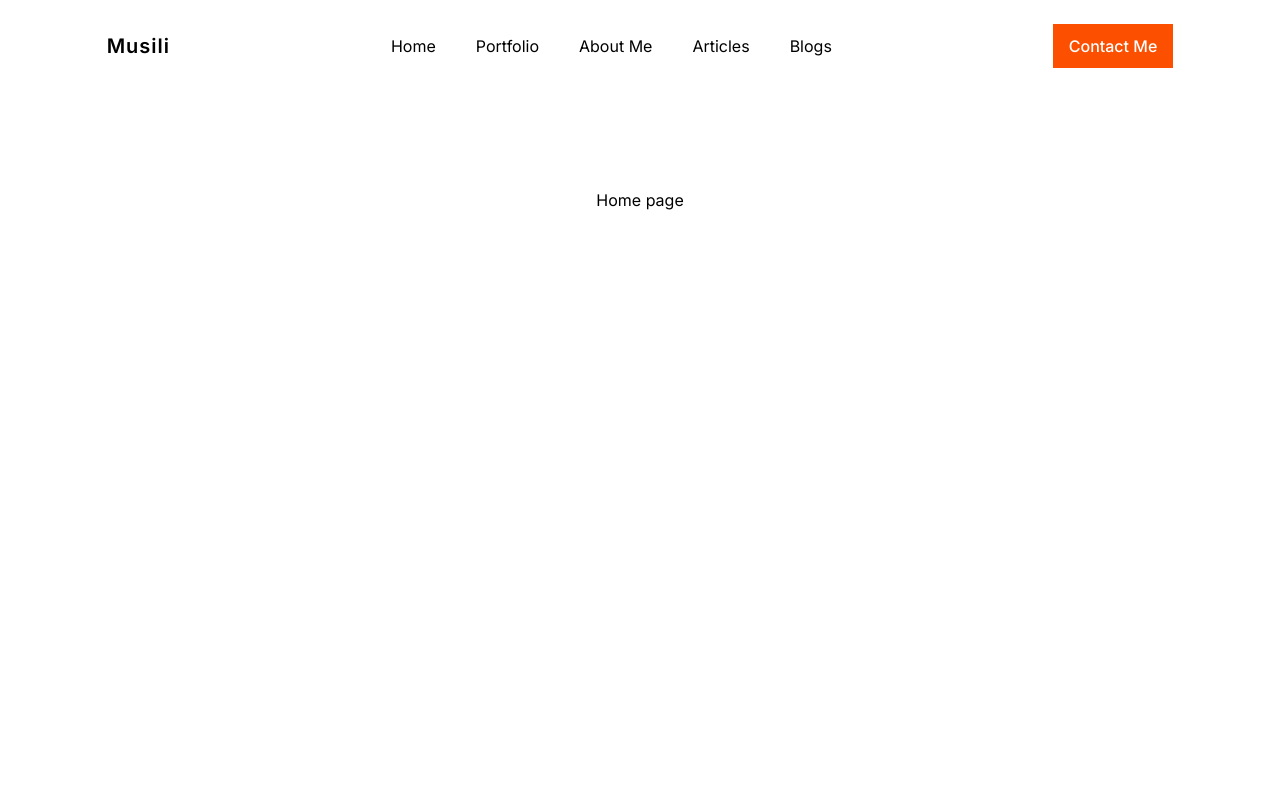
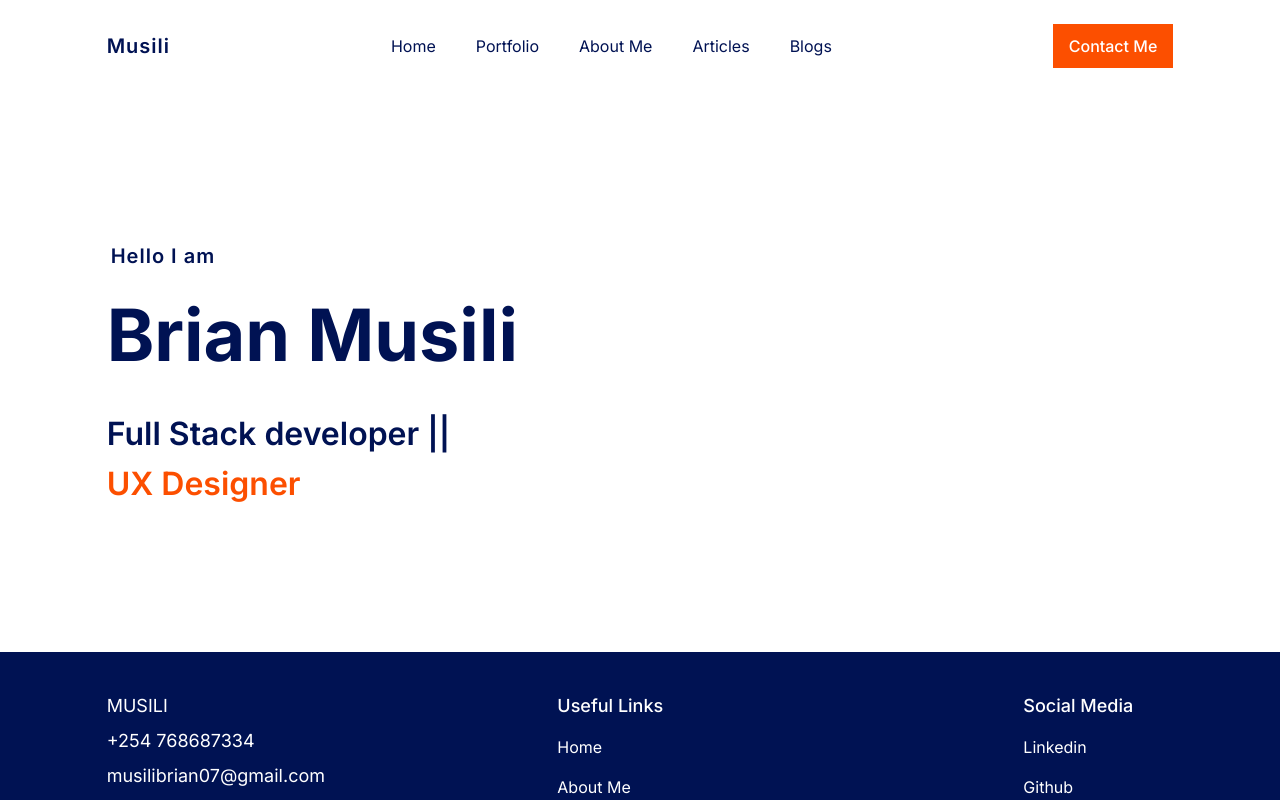
Before and after one commit to MusiliC/Portfolio-v3, a Next.js app: page / in a window 1280 px wide. Shown: the top 800 px of the page. Built offline with nearby package versions, Linux system fonts and the light colour scheme.

Commit message:
hero section

```diff
--- a/app/globals.css
+++ b/app/globals.css
@@ -12,5 +12,5 @@ body,
   height: 100%;
   width: 100%;
   font-family: "DM Sana", sans-serif;
-  /* @apply text-gray-500; */
+  @apply text-primary-100;
 }
--- a/app/page.js
+++ b/app/page.js
@@ -1,9 +1,10 @@
+import Hero from '@/components/home/Hero'
 import Image from 'next/image'
 
 export default function Home() {
   return (
-    <main className="flex min-h-screen flex-col items-center justify-between p-24">
-      Home page
+    <main className=" min-h-[70vh] flex items-center">
+      <Hero/>
     </main>
   )
 }
--- /dev/null
+++ b/components/home/Hero.jsx
@@ -0,0 +1,46 @@
+import React from "react";
+import styles from "@/style";
+
+const Hero = () => {
+  return (
+    <section className="w-5/6 mx-auto">
+      <div className={`flex md:flex-row flex-col ${styles.paddingY}`}>
+        {/* words section */}
+
+        <div
+          className={`flex-1 ${styles.flexStart} flex-col xl:px-0 sm:px-16 `}
+        >
+          <div className="py-[6px] px-[4px] mb-2">
+            <p className={`font-semibold tracking-wider text-[20px]`}>
+              Hello I am
+            </p>
+          </div>
+
+
+
+          {/* name */}
+
+          <div className="">
+            <h1 className=" font-bold font-poppins md:text-[72px] text-[52px] md:leading-[100px] leading-[72px]">
+              Brian Musili
+            </h1>
+
+            <br />
+
+            <h1 className=" font-semibold font-poppins md:text-[32px] text-[22px] md:leading-[50px] leading-[32px]">
+              Full Stack developer || <br />{" "}
+              <span className="text-secondary-100">UX Designer</span>
+            </h1>
+          </div>
+
+
+          {/* CTA */}
+
+          <div></div>
+        </div>
+      </div>
+    </section>
+  );
+};
+
+export default Hero;
```
